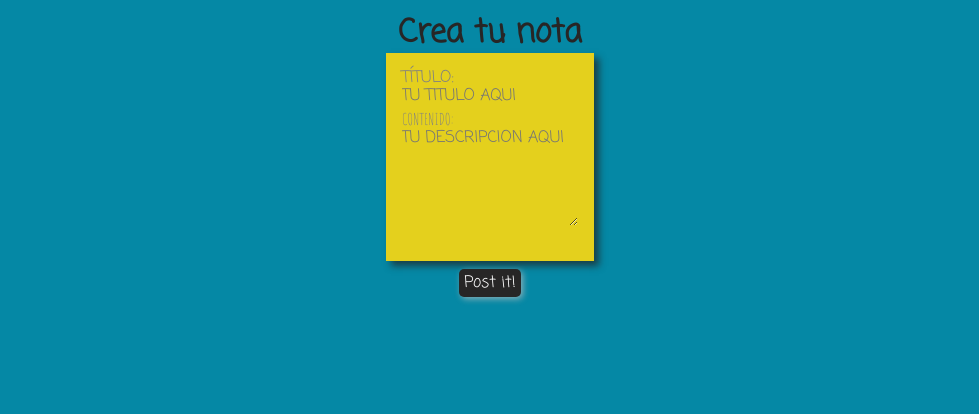
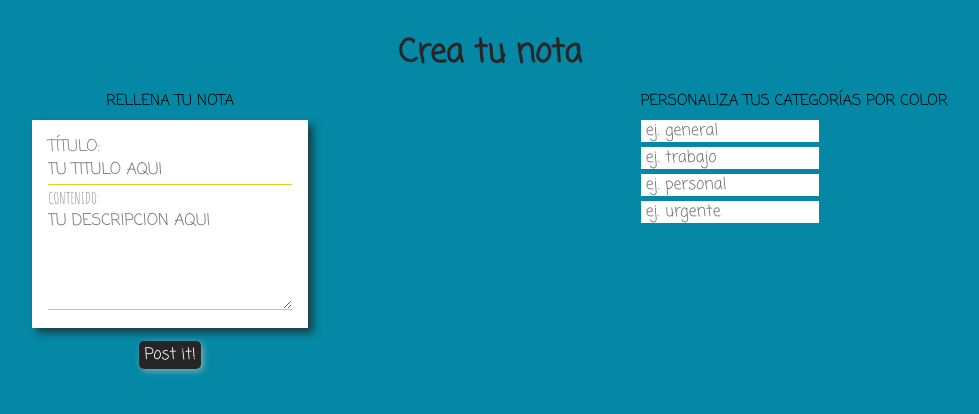
Before and after one commit to Sonia-SV/crud-notes, a React (Create React App) app: page / in a window 1280 px wide. Shown: the top 414 px of the page, without its empty margins (150-1129 px from the left). Built offline with nearby package versions, Linux system fonts and the light colour scheme.

Commit message:
Start category selector

```diff
--- a/src/components/App.js
+++ b/src/components/App.js
@@ -1,5 +1,5 @@
 import React, { useState } from 'react';
-import NotesPost from './NotesPost';
+import Header from './header/Header';
 import NotesList from './NotesList';
 import './App.scss';
 
@@ -7,8 +7,10 @@ const App = () => {
   const [allNotes, setAllNotes] = useState([]);
   const [newNote, setNewNote] = useState({ title: '', content: '', id: 0 });
   const [newId, setNewId] = useState(1);
+  // const [categories, setCategories] = useState([]);
 
-  const handlePostNewNote = () => {
+  const handlePostNewNote = (ev) => {
+    ev.preventDefault();
     setAllNotes((note) => note.concat(newNote));
     setNewId(newId + 1);
     resetPostNote();
@@ -18,7 +20,8 @@ const App = () => {
     setNewNote({ ...newNote, title: '', content: '' });
   };
 
-  const handleInputNote = (name, value) => {
+  const handleInputNote = (ev) => {
+    const { name, value } = ev.target;
     setNewNote({ ...newNote, [name]: value });
     if (newNote.id !== newId) {
       setNewNote({ ...newNote, id: newId });
@@ -27,7 +30,7 @@ const App = () => {
 
   return (
     <main>
-      <NotesPost handlePostNewNote={handlePostNewNote} handleInputNote={handleInputNote} newNote={newNote} />
+      <Header handlePostNewNote={handlePostNewNote} handleInputNote={handleInputNote} newNote={newNote} />
       <NotesList notes={allNotes} />
     </main>
   );
--- a/src/components/App.scss
+++ b/src/components/App.scss
@@ -2,19 +2,15 @@
 @import '../stylesheets/core/variables.scss';
 @import '../stylesheets/core/mixins.scss';
 
-* {
-  margin: 0;
-  padding: 0;
+body {
   overflow-wrap: break-word;
-}
-body {
-  font-family: 'Coming Soon', cursive;
+  font-family: $titles-font;
   margin: 1em;
-  background: #0588a5;
+  background: $background-color;
   color: #fff;
 }
 h1 {
-  color: rgb(39, 38, 38);
+  color: $font-color;
 }
 h2 {
   text-transform: uppercase;
@@ -34,8 +30,8 @@ ul {
 }
 ul li div {
   text-decoration: none;
-  color: rgb(39, 38, 38);
-  background: #e4d01d;
+  color: $font-color;
+  background: $main-color;
   display: block;
   height: 10em;
   width: 10em;
@@ -56,7 +52,7 @@ ul li h2 {
   padding-bottom: 10px;
 }
 ul li p {
-  font-family: 'Amatic SC', cursive;
+  font-family: $main-font;
 }
 ul li div {
   -webkit-transform: rotate(-6deg);
@@ -107,52 +103,3 @@ ol li {
 ol li div {
   color: #fff;
 }
-
-.form {
-  color: black;
-  display: flex;
-  flex-direction: column;
-  align-items: center;
-  &__container {
-    text-transform: uppercase;
-    display: flex;
-    flex-direction: column;
-    background: #e4d01d;
-    height: 13em;
-    width: 13em;
-    padding: 1em;
-    box-shadow: 5px 5px 7px rgba(33, 33, 33, 0.7);
-    input,
-    textarea {
-      width: 100%;
-      background-color: transparent;
-      border: none;
-      padding-bottom: 0.3em;
-      input {
-        font-family: 'Coming Soon', cursive;
-      }
-      textarea {
-        font-family: 'Amatic SC', cursive;
-      }
-    }
-    input {
-      overflow-wrap: break-word;
-    }
-    label {
-      font-family: 'Amatic SC', cursive;
-      text-transform: uppercase;
-      color: grey;
-      &:first-child {
-        font-family: 'Coming Soon', cursive;
-      }
-    }
-  }
-  button {
-    background-color: rgb(39, 38, 38);
-    box-shadow: 2px 2px 6px rgba(192, 191, 191, 0.7);
-    border-radius: 5px;
-    color: white;
-    padding: 5px;
-    margin-top: 0.5em;
-  }
-}
--- a/src/components/NotesPost.js
+++ /dev/null
@@ -1,48 +0,0 @@
-import React from 'react';
-
-const NotesPost = ({ handlePostNewNote, handleInputNote, newNote }) => {
-  const handleInputChange = (ev) => {
-    const { name, value } = ev.target;
-    handleInputNote(name, value);
-  };
-
-  const handleCreateNewNote = (ev) => {
-    ev.preventDefault();
-    handlePostNewNote();
-  };
-
-  return (
-    <header>
-      <form onSubmit={handleCreateNewNote} className="form">
-        <h1>Crea tu nota</h1>
-        <div className="form__container">
-          <label htmlFor="title">Título:</label>
-          <input
-            value={newNote.title}
-            required
-            type="text"
-            placeholder="Tu título aquí"
-            maxLength="22"
-            name="title"
-            onChange={handleInputChange}
-            style={{ textTransform: 'uppercase' }}
-          />
-          <label htmlFor="content">Contenido:</label>
-          <textarea
-            value={newNote.content}
-            rows="5"
-            cols="28"
-            placeholder="Tu descripción aquí"
-            name="content"
-            maxLength="100"
-            onChange={handleInputChange}
-            style={{ textTransform: 'uppercase' }}
-          />
-        </div>
-        <button type="submit">Post it!</button>
-      </form>
-    </header>
-  );
-};
-
-export default NotesPost;
--- /dev/null
+++ b/src/components/header/Header.js
@@ -0,0 +1,18 @@
+import React from 'react';
+import NotesPost from './NotesPost';
+import NotesColors from './NotesColors';
+import './header.scss';
+
+const Header = ({ handlePostNewNote, handleInputNote, newNote }) => {
+  return (
+    <header className="header">
+      <h1>Crea tu nota</h1>
+      <div>
+        <NotesPost handlePostNewNote={handlePostNewNote} handleInputNote={handleInputNote} newNote={newNote} />
+        <NotesColors />
+      </div>
+    </header>
+  );
+};
+
+export default Header;
--- /dev/null
+++ b/src/components/header/NotesColors.js
@@ -0,0 +1,32 @@
+import React, { useState } from 'react';
+
+const NotesColors = () => {
+  const [categories, setCategories] = useState({ 1: {}, 2: {} });
+
+  const handleCategory = (ev) => {
+    console.log([ev.target.name]);
+  };
+  return (
+    <section>
+      <h2>Personaliza tus categorías por color</h2>
+      <form className="form__color" onChange={handleCategory}>
+        {/* <input type="color" className="input-color" /> */}
+        <input type="text" name="0" placeholder="ej. general" />
+      </form>
+      <form className="form__color" onChange={handleCategory}>
+        {/* <input type="color" className="input-color" /> */}
+        <input type="text" name="1" placeholder="ej. trabajo" />
+      </form>
+      <form className="form__color" onChange={handleCategory}>
+        {/* <input type="color" className="input-color" /> */}
+        <input type="text" name="2" placeholder="ej. personal" />
+      </form>
+      <form className="form__color" onChange={handleCategory}>
+        {/* <input type="color" className="input-color" /> */}
+        <input type="text" name="3" placeholder="ej. urgente" />
+      </form>
+    </section>
+  );
+};
+
+export default NotesColors;
--- /dev/null
+++ b/src/components/header/NotesPost.js
@@ -0,0 +1,36 @@
+import React from 'react';
+
+const NotesPost = ({ handlePostNewNote, handleInputNote, newNote }) => {
+  return (
+    <form onSubmit={handlePostNewNote} className="form">
+      <h2>Rellena tu nota</h2>
+      <div className="form__container">
+        <label htmlFor="title">Título:</label>
+        <input
+          value={newNote.title}
+          required
+          type="text"
+          placeholder="Tu título aquí"
+          maxLength="22"
+          name="title"
+          onChange={handleInputNote}
+          style={{ textTransform: 'uppercase' }}
+        />
+        <label htmlFor="content">Contenido:</label>
+        <textarea
+          value={newNote.content}
+          rows="5"
+          cols="28"
+          placeholder="Tu descripción aquí"
+          name="content"
+          maxLength="100"
+          onChange={handleInputNote}
+          style={{ textTransform: 'uppercase' }}
+        />
+      </div>
+      <button type="submit">Post it!</button>
+    </form>
+  );
+};
+
+export default NotesPost;
--- /dev/null
+++ b/src/components/header/header.scss
@@ -0,0 +1,97 @@
+@import '../../stylesheets/core/reset.scss';
+@import '../../stylesheets/core/variables.scss';
+@import '../../stylesheets/core/mixins.scss';
+
+.header {
+  display: flex;
+  flex-direction: column;
+  align-items: center;
+  h1 {
+    padding: 20px;
+  }
+  h2 {
+    padding-bottom: 10px;
+    color: black;
+  }
+  div {
+    width: 100%;
+    display: flex;
+    justify-content: space-around;
+    flex-wrap: wrap;
+  }
+}
+.form {
+  color: black;
+  display: flex;
+  flex-direction: column;
+  align-items: center;
+  &__container {
+    text-transform: uppercase;
+    display: flex;
+    flex-direction: column;
+    background: white;
+    height: 13em;
+    width: 13em;
+    padding: 1em;
+    box-shadow: 5px 5px 7px rgba(33, 33, 33, 0.7);
+    input,
+    textarea {
+      width: 100%;
+      background-color: transparent;
+      border: none;
+      padding-bottom: 0.3em;
+      border-bottom: 1px solid $main-color;
+      input {
+        font-family: 'Coming Soon', cursive;
+      }
+      textarea {
+        font-family: $main-font;
+      }
+    }
+    input {
+      overflow-wrap: break-word;
+    }
+    label {
+      font-family: $main-font;
+      text-transform: uppercase;
+      color: grey;
+      &:first-child {
+        font-family: 'Coming Soon', cursive;
+      }
+    }
+  }
+  button {
+    background-color: $font-color;
+    box-shadow: 2px 2px 6px rgba(192, 191, 191, 0.7);
+    border-radius: 5px;
+    color: white;
+    padding: 5px;
+    margin: 0.8em;
+  }
+}
+
+.form__color {
+  display: flex;
+  padding-bottom: 5px;
+  input[type='color'] {
+    -webkit-appearance: none;
+    border: none;
+    width: 22px;
+    height: 22px;
+    &::-webkit-color-swatch-wrapper {
+      padding: 0;
+    }
+    &::-webkit-color-swatch {
+      border: none;
+    }
+  }
+
+  input[type='text'] {
+    -webkit-appearance: none;
+    border: none;
+    height: 22px;
+    &::placeholder {
+      padding-left: 5px;
+    }
+  }
+}
--- a/src/stylesheets/core/reset.scss
+++ b/src/stylesheets/core/reset.scss
@@ -361,9 +361,9 @@ template {
   appearance: none;
 }
 
-input {
-  -webkit-appearance: checkbox;
-}
+// input {
+//   -webkit-appearance: checkbox;
+// }
 button {
   border: none;
   background: none;
--- a/src/stylesheets/core/variables.scss
+++ b/src/stylesheets/core/variables.scss
@@ -1,15 +1,17 @@
 //FONTS
-$main-font: 'Rubik', sans-serif;
+$titles-font: 'Coming Soon', cursive;
+$main-font: 'Amatic SC', cursive;
 
-//COLOR
-$main-color: #ffc400;
-$main-color-low: rgba(255, 196, 0, 0.7);
-$main-color-opacity: rgba(255, 196, 0, 0.9);
-$light-color: rgb(211, 211, 211);
-$medium-light-color: rgb(153, 153, 153);
-$medium-dark-color: #4e4e4e;
-$medium-dark-color-low: #4e4e4e50;
-$dark-color: rgb(30, 30, 30);
+//UI COLOR
+$background-color: #0588a5;
+$main-color: #e4d01d;
+$font-color: rgb(39, 38, 38);
+
+//USER COLORS
+$userColor1: #e4d01d;
+$user-color-2: #65eafc;
+$user-color-3: #f601aa;
+$user-color-4: #fe9b01;
 
 //BREAKPOINTS
 $tablet: 768px;
```
